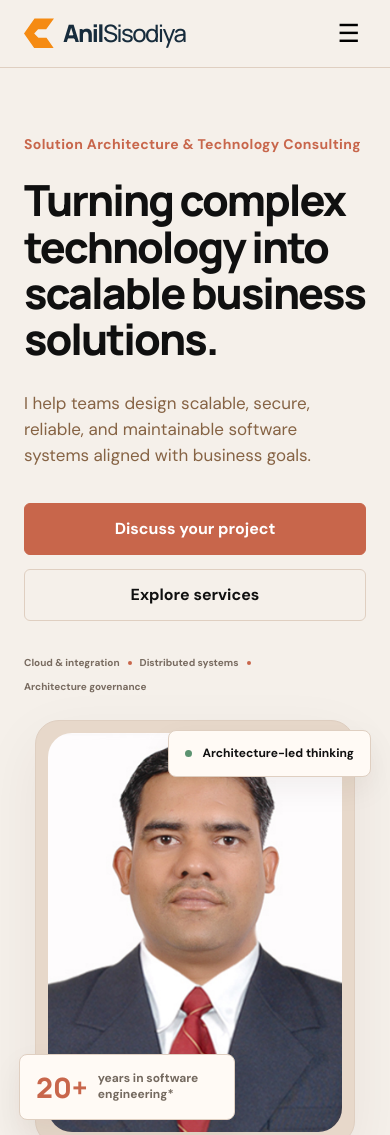
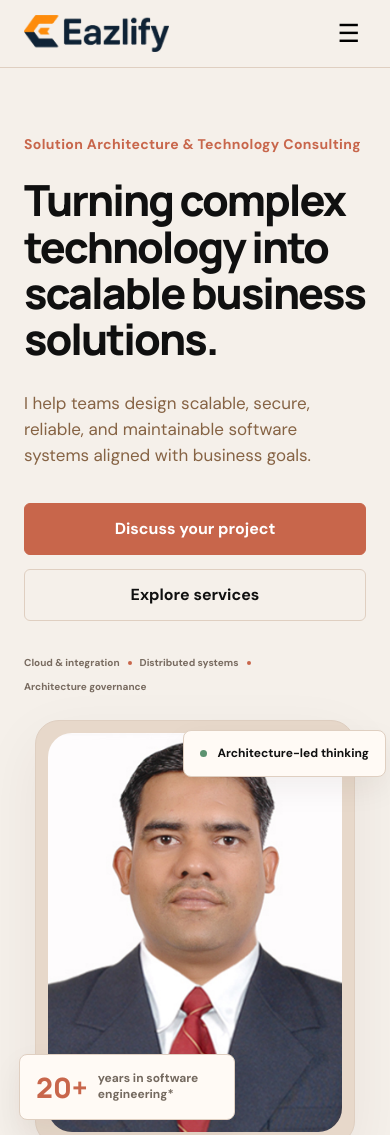
Before and after one commit to anil-k-s/my-eazlify, a plain HTML site: page index.html in a window 390 px wide. Shown: the top 1135 px of the page. Drawn offline with Linux system fonts and the light colour scheme.

Commit message:
fixed photo and logo

```diff
--- a/index.html
+++ b/index.html
@@ -6,7 +6,7 @@
   <meta name="viewport" content="width=device-width, initial-scale=1">
   <meta name="description"
     content="Solution architecture and technology consulting focused on scalable, secure, reliable and maintainable systems.">
-  <title>Anil Kumar Sisodiya | Solution Architect</title>
+  <title>Eazlify</title>
   <link rel="preconnect" href="https://fonts.googleapis.com">
   <link rel="preconnect" href="https://fonts.gstatic.com" crossorigin>
   <link
@@ -17,8 +17,9 @@
 
 <body>
   <header class="site-header">
-    <a class="brand" href="#home" aria-label="Anil Sisodia home"><span class="brand-mark">A</span><span>Anil<span
-          class="brand-light">Sisodiya</span></span></a>
+    <a class="brand" href="#home" aria-label="Eazlify home">
+      <img src="assets/logo-horizontal-light-transparent.png" alt="Eazlify" class="brand-logo">
+    </a>
     <button class="menu-toggle" aria-label="Toggle navigation" aria-expanded="false">☰</button>
     <nav class="nav-links" aria-label="Main navigation">
       <a class="active" href="#home">Home</a><a href="#services">Services</a><a href="#about">About</a><a
@@ -217,8 +218,8 @@
       <div class="section-wrap">
         <p class="eyebrow">Selected experience</p>
         <h2>Architecture grounded in delivery.</h2>
-        <p class="section-intro">Examples of the kinds of systems and decisions I bring experience in. Project details
-          can be refined to match your approved public profile.</p>
+        <p class="section-intro">Selected experience across enterprise platforms, cloud architecture, integrations, and
+          distributed systems—bringing together technical depth and practical solution design.</p>
         <div class="experience-grid">
           <article class="experience-card"><span class="card-label">Enterprise IoT</span>
             <h3>Connected asset-management platforms</h3>
@@ -280,8 +281,9 @@
 
   <footer class="footer">
     <div class="footer-grid">
-      <div><a class="brand brand-footer" href="#home"><span class="brand-mark">A</span><span>Anil<span
-              class="brand-light">Sisodia</span></span></a>
+      <div><a class="brand brand-footer" href="#home">
+          <img src="assets/logo-horizontal-dark-transparent.png" alt="Eazlify" class="brand-logo">
+        </a>
         <p>Solution architecture and technology consulting.<br>Based in India, working globally.</p>
       </div>
       <div>
--- a/styles.css
+++ b/styles.css
@@ -286,9 +286,10 @@ a {
     font-weight: 700
 }
 
+/* Keep the floating cards from covering too much of the photo */
 .card-top {
-    top: 0px;
-    right: -5px
+    top: 35px;
+    right: -30px;
 }
 
 .status-dot {
@@ -1057,11 +1058,7 @@ a {
     border-radius: inherit;
 }
 
-/* Keep the floating cards from covering too much of the photo */
-.card-top {
-    top: 20px;
-    right: -30px;
-}
+
 
 .card-bottom {
     bottom: 60px;
@@ -1076,7 +1073,7 @@ a {
 
     .card-top {
         top: 10px;
-        right: -5px;
+        right: -20px;
     }
 
     .card-bottom {
@@ -1130,3 +1127,30 @@ a {
   border: 3px solid #e3cdbd;
   margin: 0 auto;
 }
+
+
+.brand {
+  display: inline-flex;
+  align-items: center;
+  text-decoration: none;
+}
+
+.brand-logo {
+  display: block;
+  width: 200px;
+  height:100px;
+  object-fit: contain;
+  object-position: left center;
+}
+
+.brand-footer .brand-logo {
+  width: 165px;
+  height: 44px;
+}
+
+@media (max-width: 768px) {
+  .brand-logo {
+    width: 145px;
+    height: 40px;
+  }
+}
```
Also changed, not shown: assets/logo-horizontal-dark-transparent.png (added), assets/logo-horizontal-light-transparent.png (added), 2 other files.
